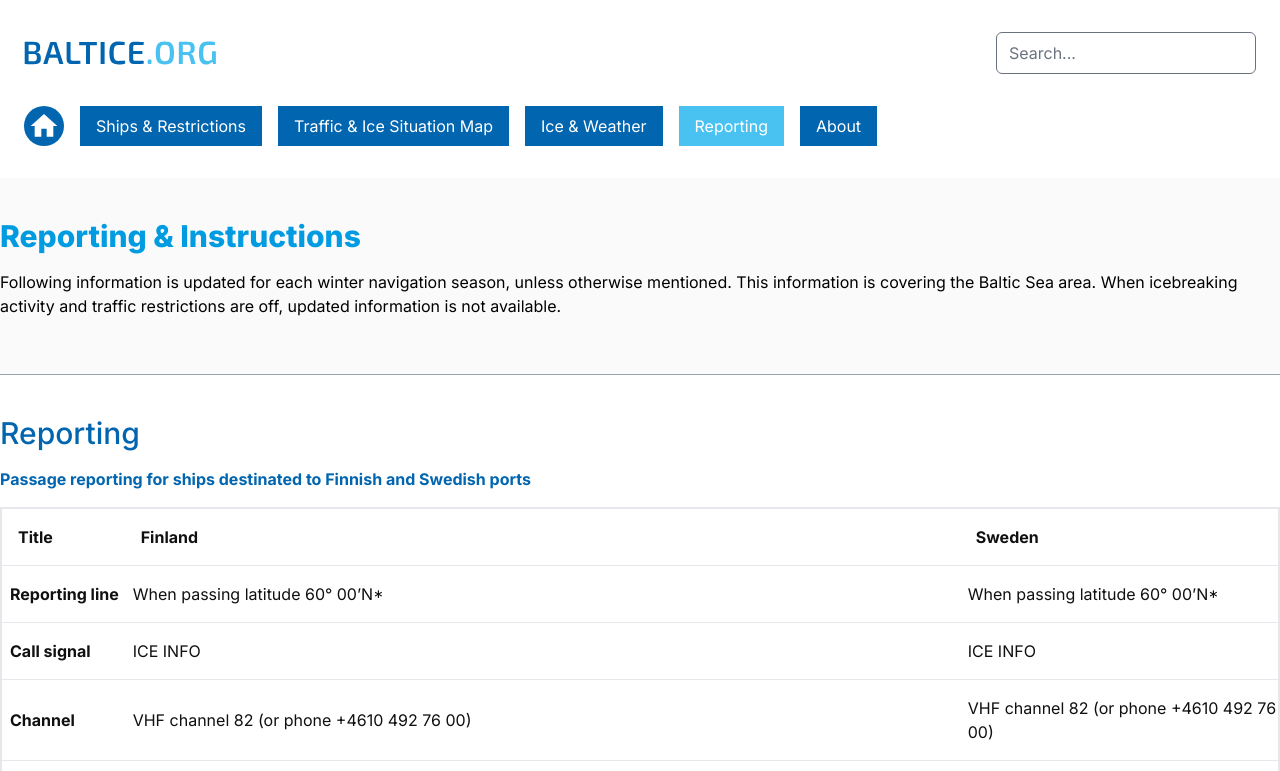
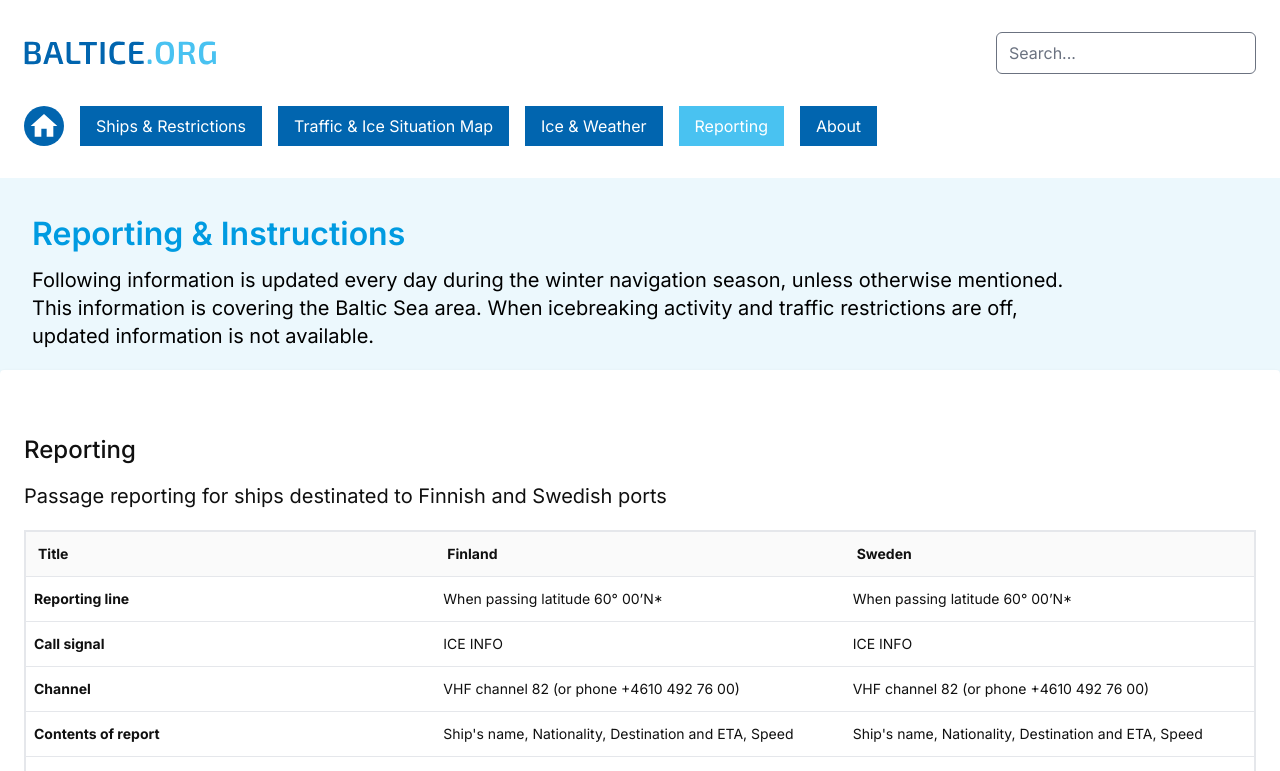
Before and after one commit to finnishtransportagency/baltice_public, a Next.js app in the folder frontend/: page /reporting in a window 1280 px wide. Shown: the top 771 px of the page. Built offline with nearby package versions, Linux system fonts and the light colour scheme.

Commit message:
Updated Reporting & Instructions layout according to the latest UI design

```diff
--- /dev/null
+++ b/frontend/app/components/container/container.tsx
@@ -0,0 +1,9 @@
+import React from "react";
+
+export default function Container({ children }: { children: React.ReactNode }) {
+  return (
+    <div className="container p-6 mx-auto w-full max-w-1440 bg-white rounded shadow p-2">
+      {children}
+    </div>
+  );
+}
--- a/frontend/app/components/topSection/topSection.tsx
+++ b/frontend/app/components/topSection/topSection.tsx
@@ -7,15 +7,17 @@ type TopSectionProps = {
 
 export default function TopSection({ header, description }: TopSectionProps) {
   return (
-    <div className="w-full bg-baltice-gray border-b border-gray-400">
-      <div className="max-w-1440 mx-auto flex flex-col gap-4 pt-10 pb-10 z-0 relative">
+    <section className="w-full">
+      <div className="max-w-1440 mx-auto px-4 sm:px-6 lg:px-8 flex flex-col gap-4 pt-10 z-0 relative">
         {header && (
-          <h1 className="text-baltice-medium-blue text-3xl font-extrabold">
+          <h1 className="text-baltice-medium-blue text-4xl font-semibold">
             {header}
           </h1>
         )}
-        {description && <p className="text-black text-24">{description}</p>}
+        {description && (
+          <p className="text-black text-xl w-[85%]">{description}</p>
+        )}
       </div>
-    </div>
+    </section>
   );
 }
--- a/frontend/app/reporting/page.tsx
+++ b/frontend/app/reporting/page.tsx
@@ -1,5 +1,6 @@
 import TopSection from "../components/topSection/topSection";
 import ReportingTable from "./reportingTable";
+import Container from "../components/container/container";
 
 export default function Reporting() {
   const columns = [
@@ -37,7 +38,8 @@ export default function Reporting() {
     {
       title: "Special remark",
       finland:
-        "Vessels in the Gulf of Finland of 300 GT or more are required to report to the GOFREP Traffic Centre. A vessel stuck in ice must notify the icebreaker of its position without delay.",
+        "Vessels in the Gulf of Finland of 300 GT or more are required to report to the GOFREP Traffic Centre." +
+        "A vessel stuck in ice must notify the icebreaker of its position without delay.",
       sweden: "-",
     },
   ];
@@ -94,15 +96,16 @@ export default function Reporting() {
     },
   ];
   return (
-    <div>
+    <div className="bg-baltice-light-blue-background">
       <TopSection
         header="Reporting & Instructions"
-        description="Following information is updated for each winter navigation season,
-        unless otherwise mentioned. This information is covering the Baltic
-        Sea area. When icebreaking activity and traffic restrictions are off,
-        updated information is not available."
+        description="Following information is updated every day during the winter navigation season,
+        unless otherwise mentioned. This information is covering the Baltic Sea area.
+        When icebreaking activity and traffic restrictions are off, updated information is not available."
       />
+      <Container>
         <div className="max-w-1440 mx-auto mt-10 mb-16">
+          <h1 className="font-medium text-2xl">Reporting</h1>
           <ReportingTable
             columns={columns}
             data={data}
@@ -122,6 +125,7 @@ export default function Reporting() {
             color="#FEFEFE"
           />
         </div>
+      </Container>
     </div>
   );
 }
--- a/frontend/app/reporting/reportingTable.tsx
+++ b/frontend/app/reporting/reportingTable.tsx
@@ -23,14 +23,13 @@ export default function ReportingTable({
 }: TableProps) {
   return (
     <div>
-      <h1 className="text-baltice-blue font-medium text-3xl">Reporting</h1>
-      <p className="text-baltice-blue pt-4 font-bold">{headerText}</p>
+      <p className="text-xl pt-4 font-normal">{headerText}</p>
       <div className="border-2">
         <table className="table-auto w-full">
           <thead>
-            <tr className={`text-left bg-${color}-300`}>
+            <tr className={`text-left text-sm bg-${color}-300 bg-baltice-gray`}>
               {columns.map((column) => (
-                <th className="p-4" key={column.id}>
+                <th className="p-3" key={column.id}>
                   {column.title}
                 </th>
               ))}
@@ -45,7 +44,7 @@ export default function ReportingTable({
                 {columns.map((column) => (
                   <td
                     key={column.id}
-                    className={`py-4 pl-2 ${
+                    className={`py-3 pl-2 text-sm w-1/3 ${
                       column.id === "title" ? "font-bold" : ""
                     }`}
                   >
--- a/frontend/tailwind.config.ts
+++ b/frontend/tailwind.config.ts
@@ -17,6 +17,7 @@ const config: Config = {
         "baltice-blue": "#0165AF",
         "baltice-middle-blue": "#49C2F1",
         "baltice-light-blue": "#EEF9FF",
+        "baltice-light-blue-background": "#ECF8FD",
         "baltice-gray": "#FAFAFA",
       },
       colors: {
@@ -28,6 +29,9 @@ const config: Config = {
       maxWidth: {
         "1440": "90rem",
       },
+      fontSize: {
+        "4xl": "2rem",
+      },
     },
   },
   plugins: [require("@tailwindcss/forms")],
```
Lines whose indentation alone changed are shown as unchanged.
